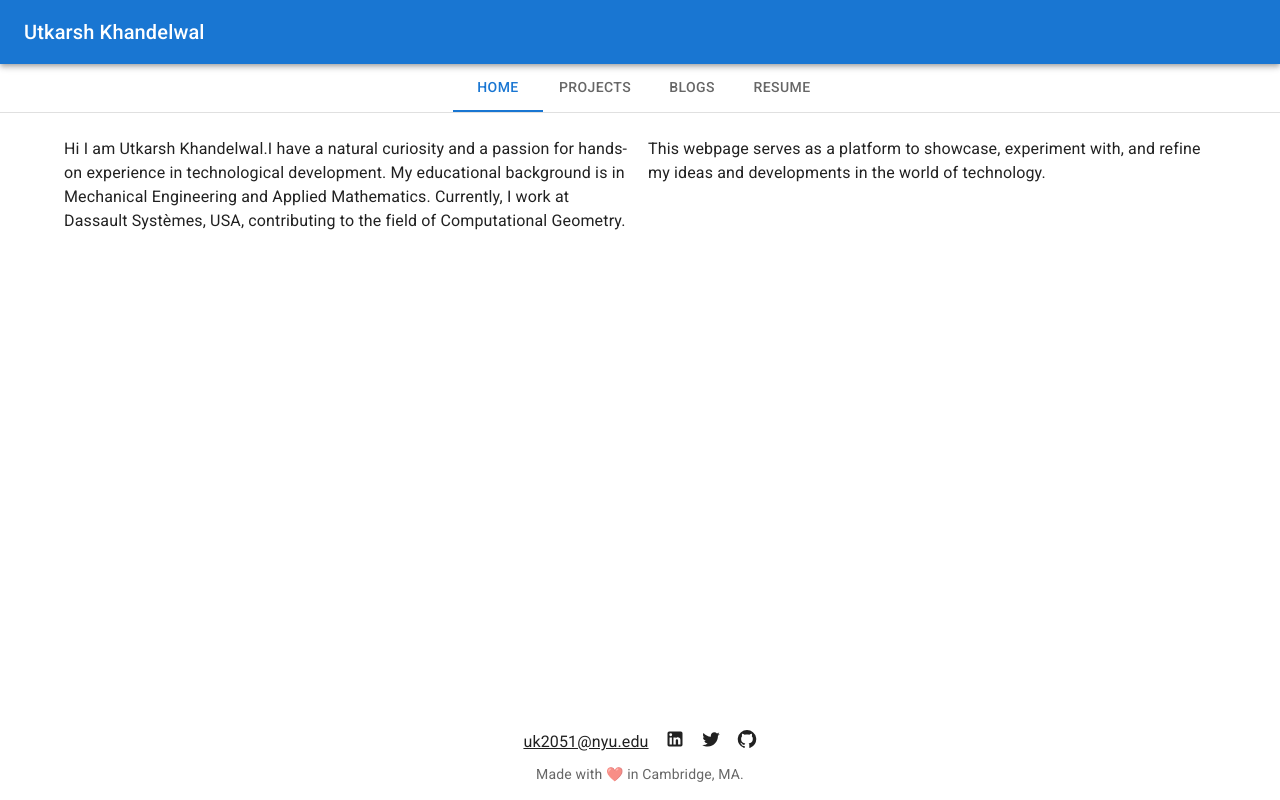
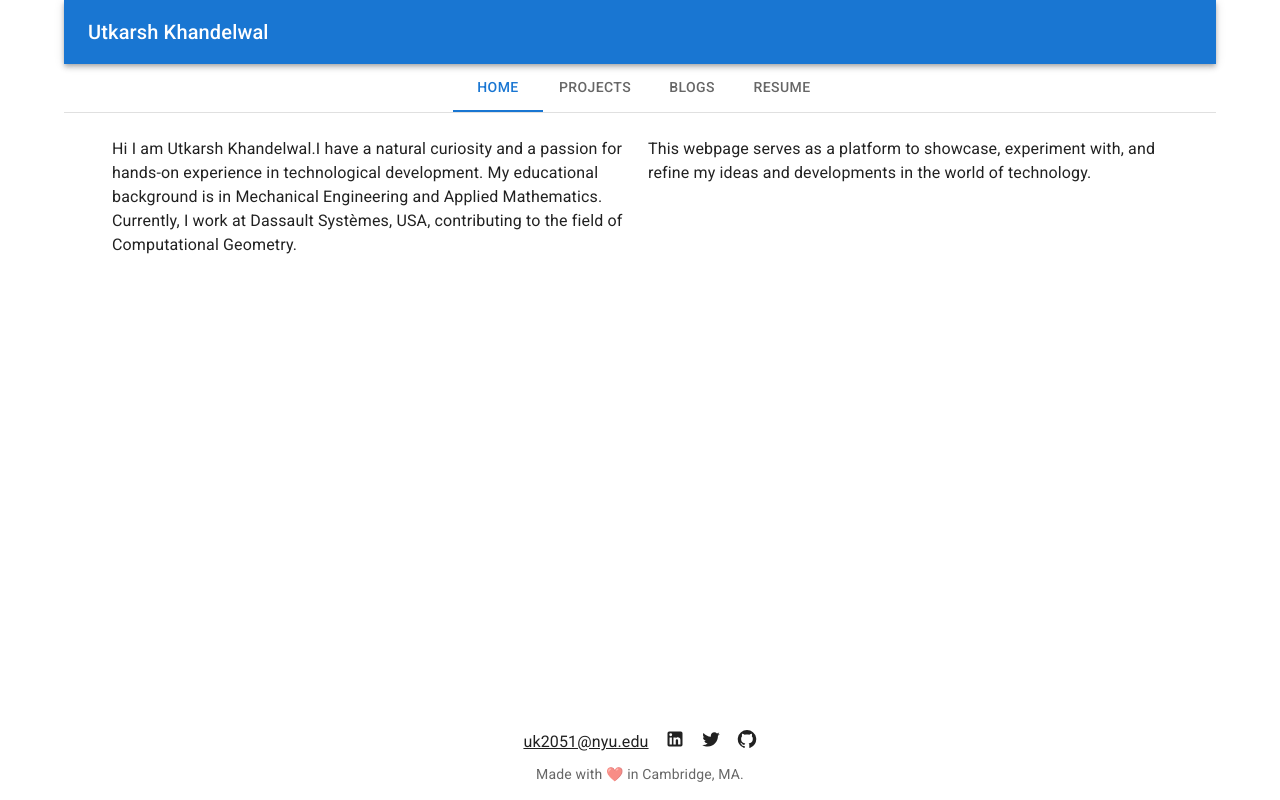
Before and after one commit to khandu-utkarsh/khandu-utkarsh.github.io, a React (Create React App) app in the folder personal-website/: page / in a window 1280 px wide. Built offline with nearby package versions, Linux system fonts and the light colour scheme.

Commit message:
Solved the stickty footer problem

```diff
--- a/personal-website/src/App.js
+++ b/personal-website/src/App.js
@@ -5,14 +5,24 @@ import CssBaseline from '@mui/material/CssBaseline';
 import Header from "./components/header/Header";
 import NavTabs from "./components/tabs/Tabs";
 import Footer from "./components/footer/Footer";
+import { Container } from "@mui/material";
+
+const footerContainer = {
+  position: 'relative',
+  minHeight: '100vh',
+  paddingBottom: '64px', // Adjust this value to match your footer height
+}
+
 
 function App() {
   return (
     <React.Fragment>
       <CssBaseline />
+      <Container style={footerContainer}>
       <Header/>
       <NavTabs/>
       <Footer/>
+      </Container>
     </React.Fragment>
   );
 }
--- a/personal-website/src/components/footer/Footer.js
+++ b/personal-website/src/components/footer/Footer.js
@@ -2,8 +2,9 @@ import React from 'react';
 import { Typography, Link, Container, Grid } from '@mui/material';
 import { LinkedIn, Twitter, GitHub } from '@mui/icons-material';
 
+
 const footerStyle = {
-  position: 'fixed',
+  position: 'absolute',
   bottom: 0,
   left: 0,
   right: 0, // Center the footer horizontally
@@ -16,7 +17,7 @@ const footerStyle = {
 
 function Footer() {
   return (
-
+    // <Container style={footerContainer}>
     <Container component="footer" maxWidth="lg" style={footerStyle}>
 
 
@@ -35,8 +36,7 @@ function Footer() {
 
 </Grid>
 </Container>
-
-
+//</Container>
 
 );
 }
```
